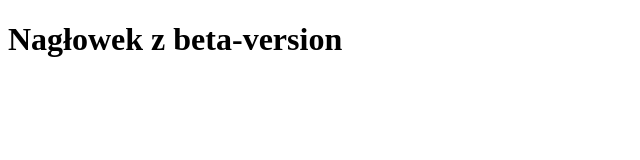
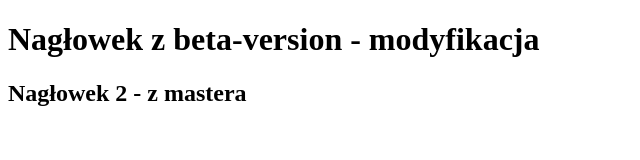
Before and after one commit to Sativa7/github, a plain HTML site: page index.html in a window 1280 px wide. Shown: the whole page, without its empty margins (0-640 px from the left). Drawn offline with Linux system fonts and the light colour scheme.

Commit message:
drugi naglowek

```diff
--- a/index.html
+++ b/index.html
@@ -5,6 +5,7 @@
     <title>Github</title>
 </head>
 <body>
-    <h1>Nagłowek z beta-version</h1>
+    <h1>Nagłowek z beta-version - modyfikacja</h1>
+    <h2>Nagłowek 2 - z mastera</h2>
 </body>
 </html>
```
